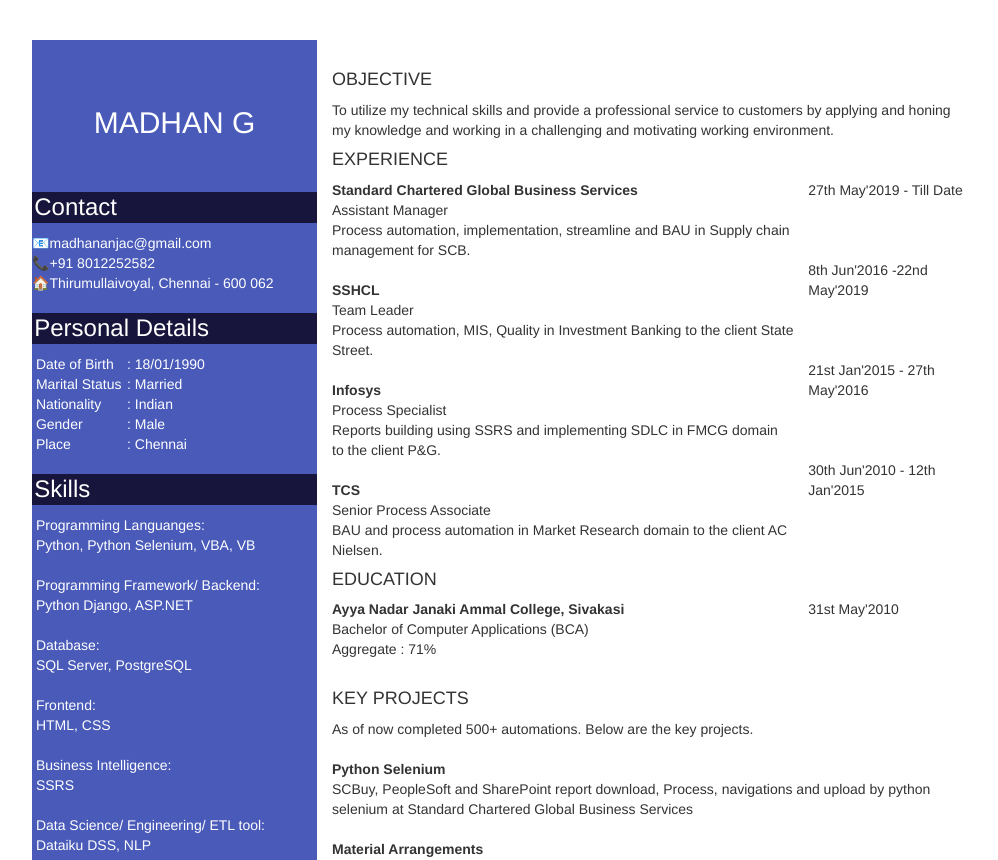
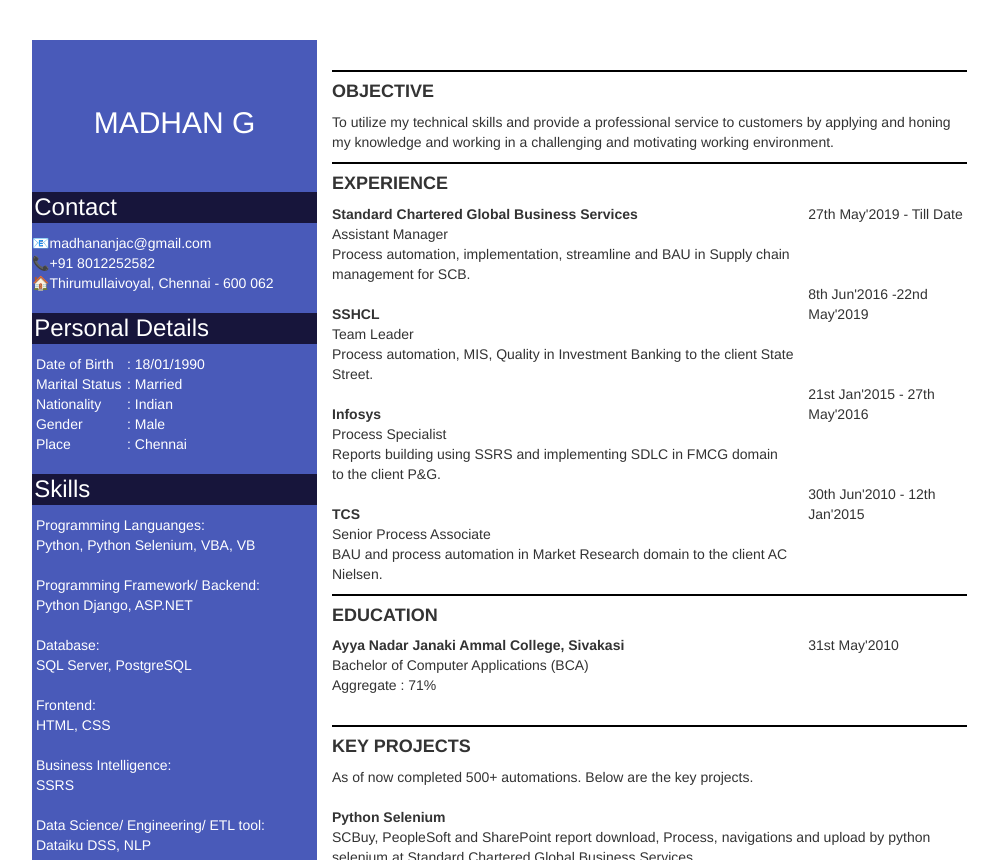
Before and after one commit to Mohanapreethe/test, a plain HTML site: page index.html in a window 1280 px wide. Shown: the top 860 px of the page, without its empty margins (133-1131 px from the left). Drawn offline with nearby package versions, Linux system fonts and the light colour scheme.

Commit message:
Add files via upload

```diff
--- a/index.html
+++ b/index.html
@@ -133,17 +133,19 @@
 
         </div>
 
-        <div class="col-xs-7 col-lg-7" style="margin:0px;padding:0px;height:1900px;"">
+        <div class="col-xs-7 col-lg-7" style="margin:0px;padding:0px;height:1900px;">
             <br>
-            <div class="col-xs-12 col-lg-12">
-                <h4>OBJECTIVE</h4>
+            <div class="col-xs-12 col-lg-12" >
+                <h4 style="border-top: 2px solid black;"></h4>
+                <h4><b>OBJECTIVE</b></h4>
                 <p class="col-xs-12 col-lg-12" style="margin:0px;padding:0px;"> To utilize my technical skills and provide a professional service to customers by applying and honing my knowledge and working in a challenging and motivating working environment.</p>
             </div>
 
 
 
-            <div class="col-xs-12 col-lg-12">
-                <h4>EXPERIENCE</h4>
+            <div class="col-xs-12 col-lg-12" >
+                <h4 style="border-top: 2px solid black;"></h4>
+                <h4><b>EXPERIENCE</b></h4>
                 <div class="col-xs-8 col-lg-9" style="margin:0px;padding:0px;">
                     <b>Standard Chartered Global Business Services</b><br>
                     Assistant Manager<br>
@@ -170,7 +172,8 @@
             </div>
 
             <div class="col-xs-12 col-md-12">
-                <h4>EDUCATION</h4>
+                <h4 style="border-top: 2px solid black;"></h4>
+                <h4><b>EDUCATION</b></h4>
                 <div  class="col-xs-9 col-lg-9" style="margin:0px;padding:0px;">
                     <b>Ayya Nadar Janaki Ammal College, Sivakasi</b><br>
                     Bachelor of Computer Applications (BCA)<br>
@@ -185,7 +188,8 @@
 
 
             <div class="col-xs-12 col-md-12">
-                <h4>KEY PROJECTS</h4>
+                <h4 style="border-top: 2px solid black;"></h4>
+                <h4><b>KEY PROJECTS</b></h4>
 
                 <div class="class=col-xs-12 col-md-12" style="margin:0px;padding:0px;">
                 As of now completed 500+ automations. Below are the key projects.<br><br>
```
